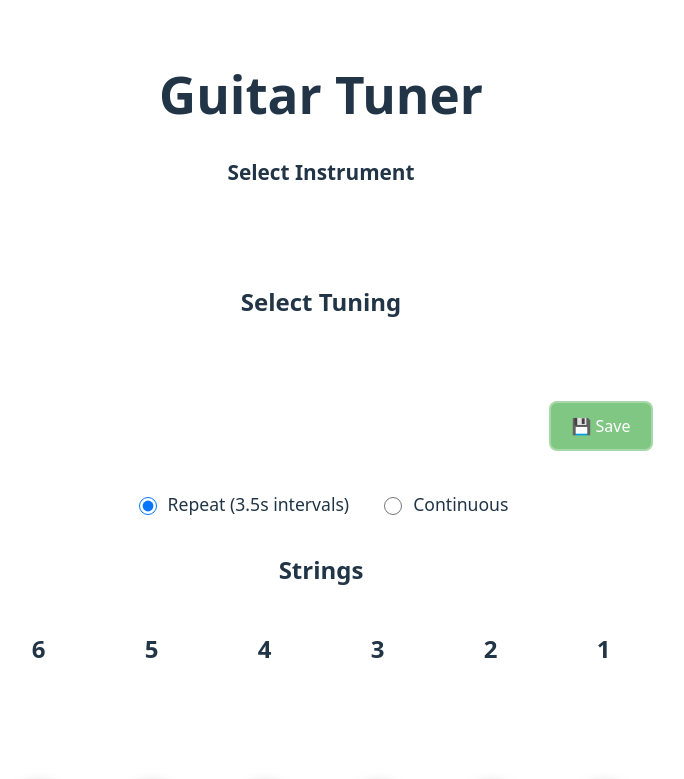
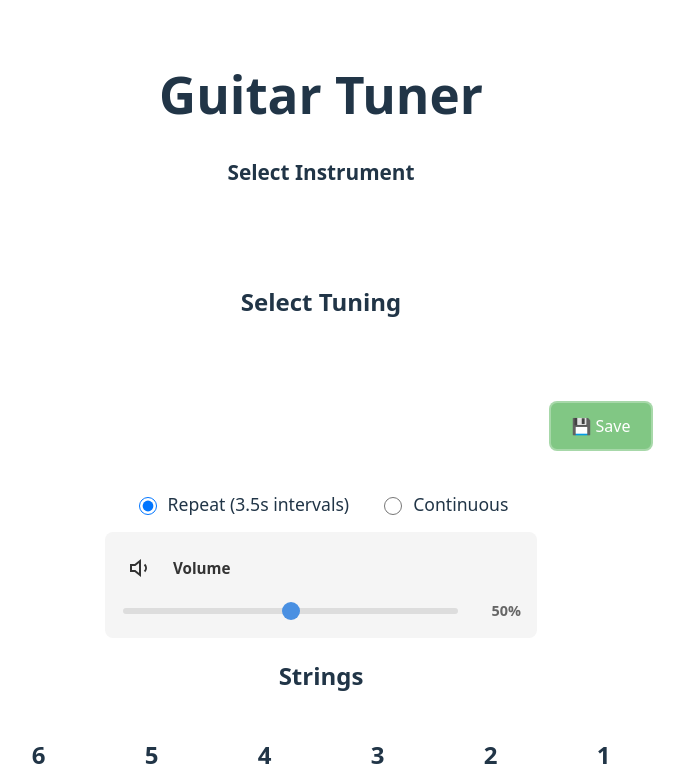
Before and after one commit to tkdguy85/guitar-tuner, a Vue app: page / in a window 1280 px wide. Shown: the top 779 px of the page, without its empty margins (319-1003 px from the left). Built offline with nearby package versions, Linux system fonts and the light colour scheme.

Commit message:
Volume controls updated

```diff
--- a/src/App.vue
+++ b/src/App.vue
@@ -32,6 +32,13 @@
       </section>
 
       <section>
+        <VolumeControl
+          v-model="volumeLevel"
+          @update:model-value="handleVolumeChange"
+        />
+      </section>
+
+      <section>
         <StringDisplay
           :strings="currentStrings"
           :playback-mode="playbackMode"
@@ -60,6 +67,7 @@ import { ref, computed, watch } from 'vue'
 import InstrumentSelector from './components/InstrumentSelector.vue'
 import TuningSelector from './components/TuningSelect.vue'
 import PlaybackControls from './components/PlaybackControls.vue'
+import VolumeControl from './components/VolumeControl.vue'
 import StringDisplay from './components/StringDisplay.vue'
 import SaveTuningModal from './components/SaveTuningModal.vue'
 import { useAudio } from './composables/useAudio'
@@ -75,7 +83,7 @@ const currentStrings = ref(['E2', 'A2', 'D3', 'G3', 'B3', 'E4'])
 const playingString = ref(null)
 
 const { customTunings, saveCustomTuning: saveToStorage, deleteCustomTuning: deleteFromStorage } = useStorage()
-const { playNote, stopNote } = useAudio()
+const { playNote, stopNote, setVolume, getVolume } = useAudio()
 
 const availableStringCounts = computed(() => {
   return Object.keys(STANDARD_TUNINGS[currentInstrument.value] || {})
@@ -84,6 +92,8 @@ const availableStringCounts = computed(() => {
 const availableTunings = computed(() => {
   return STANDARD_TUNINGS[currentInstrument.value]?.[currentStringCount.value] || {}
 })
+
+const volumeLevel = ref(Math.round(getVolume() * 100))
 
 function handleInstrumentChange(instrument) {
   currentInstrument.value = instrument
@@ -166,6 +176,10 @@ function handleStopAll() {
   playingString.value = null
 }
 
+function handleVolumeChange(newVolume) {
+  setVolume(newVolume / 100)
+}
+
 watch([currentInstrument, currentStringCount], () => {
   applyTuning()
 })
--- /dev/null
+++ b/src/components/VolumeControl.vue
@@ -0,0 +1,202 @@
+<template>
+  <div class="volume-control">
+    <div class="volume-header">
+      <button
+        class="mute-button"
+        @click="toggleMute"
+        :aria-label="isMuted ? 'Unmute' : 'Mute'"
+      >
+        <svg v-if="!isMuted && volume > 50" width="24" height="24" viewBox="0 0 24 24" fill="none" stroke="currentColor" stroke-width="2">
+          <polygon points="11 5 6 9 2 9 2 15 6 15 11 19 11 5"></polygon>
+          <path d="M15.54 8.46a5 5 0 0 1 0 7.07"></path>
+          <path d="M19.07 4.93a10 10 0 0 1 0 14.14"></path>
+        </svg>
+        <svg v-else-if="!isMuted && volume > 0" width="24" height="24" viewBox="0 0 24 24" fill="none" stroke="currentColor" stroke-width="2">
+          <polygon points="11 5 6 9 2 9 2 15 6 15 11 19 11 5"></polygon>
+          <path d="M15.54 8.46a5 5 0 0 1 0 7.07"></path>
+        </svg>
+        <svg v-else width="24" height="24" viewBox="0 0 24 24" fill="none" stroke="currentColor" stroke-width="2">
+          <polygon points="11 5 6 9 2 9 2 15 6 15 11 19 11 5"></polygon>
+          <line x1="23" y1="9" x2="17" y2="15"></line>
+          <line x1="17" y1="9" x2="23" y2="15"></line>
+        </svg>
+      </button>
+      <label for="volume-slider" class="volume-label">Volume</label>
+    </div>
+
+    <div class="slider-container">
+      <input
+        id="volume-slider"
+        type="range"
+        min="0"
+        max="100"
+        :value="volume"
+        @input="handleVolumeChange"
+        class="volume-slider"
+        :disabled="isMuted"
+      />
+      <span class="volume-value">{{ volume }}%</span>
+    </div>
+  </div>
+</template>
+
+<script setup>
+import { ref, computed, watch } from 'vue'
+
+const props = defineProps({
+  modelValue: {
+    type: Number,
+    default: 70
+  }
+})
+
+const emit = defineEmits(['update:modelValue'])
+
+const volume = ref(props.modelValue)
+const isMuted = ref(false)
+const volumeBeforeMute = ref(props.modelValue)
+
+watch(() => props.modelValue, (newValue) => {
+  volume.value = newValue
+})
+
+function handleVolumeChange(event) {
+  const newVolume = parseInt(event.target.value)
+  volume.value = newVolume
+
+  if (isMuted.value && newVolume > 0) {
+    isMuted.value = false
+  }
+
+  emit('update:modelValue', newVolume)
+}
+
+function toggleMute() {
+  if (isMuted.value) {
+    // Unmute - restore previous volume
+    isMuted.value = false
+    volume.value = volumeBeforeMute.value
+    emit('update:modelValue', volumeBeforeMute.value)
+  } else {
+    // Mute - save current volume and set to 0
+    volumeBeforeMute.value = volume.value
+    isMuted.value = true
+    volume.value = 0
+    emit('update:modelValue', 0)
+  }
+}
+</script>
+
+<style scoped>
+.volume-control {
+  padding: 1rem;
+  background: #f5f5f5;
+  border-radius: 8px;
+  max-width: 400px;
+  margin: 0 auto;
+}
+
+.volume-header {
+  display: flex;
+  align-items: center;
+  gap: 0.75rem;
+  margin-bottom: 0.75rem;
+}
+
+.mute-button {
+  background: none;
+  border: none;
+  cursor: pointer;
+  padding: 0.5rem;
+  display: flex;
+  align-items: center;
+  justify-content: center;
+  border-radius: 4px;
+  transition: background-color 0.2s;
+  color: #333;
+}
+
+.mute-button:hover {
+  background-color: #e0e0e0;
+}
+
+.mute-button:active {
+  background-color: #d0d0d0;
+}
+
+.volume-label {
+  font-weight: 600;
+  font-size: 0.95rem;
+  color: #333;
+}
+
+.slider-container {
+  display: flex;
+  align-items: center;
+  gap: 1rem;
+}
+
+.volume-slider {
+  flex: 1;
+  height: 6px;
+  border-radius: 3px;
+  background: #ddd;
+  outline: none;
+  -webkit-appearance: none;
+  appearance: none;
+}
+
+.volume-slider::-webkit-slider-thumb {
+  -webkit-appearance: none;
+  appearance: none;
+  width: 18px;
+  height: 18px;
+  border-radius: 50%;
+  background: #4a90e2;
+  cursor: pointer;
+  transition: background-color 0.2s, transform 0.2s;
+}
+
+.volume-slider::-webkit-slider-thumb:hover {
+  background: #357abd;
+  transform: scale(1.1);
+}
+
+.volume-slider::-moz-range-thumb {
+  width: 18px;
+  height: 18px;
+  border-radius: 50%;
+  background: #4a90e2;
+  cursor: pointer;
+  border: none;
+  transition: background-color 0.2s, transform 0.2s;
+}
+
+.volume-slider::-moz-range-thumb:hover {
+  background: #357abd;
+  transform: scale(1.1);
+}
+
+.volume-slider:disabled {
+  opacity: 0.5;
+  cursor: not-allowed;
+}
+
+.volume-slider:disabled::-webkit-slider-thumb {
+  cursor: not-allowed;
+  background: #999;
+}
+
+.volume-slider:disabled::-moz-range-thumb {
+  cursor: not-allowed;
+  background: #999;
+}
+
+.volume-value {
+  font-weight: 600;
+  font-size: 0.9rem;
+  color: #666;
+  min-width: 45px;
+  text-align: right;
+}
+</style>
--- a/src/composables/useAudio.js
+++ b/src/composables/useAudio.js
@@ -112,7 +112,7 @@ export function useAudio() {
     osc.type = 'sine'
     osc.frequency.setValueAtTime(noteToFrequency(note), audioContext.currentTime)
     osc.connect(gain)
-    gain.connect(audioContext.destination)
+    gain.connect(masterGainNode)
 
     return { osc, gain }
   }
@@ -134,7 +134,7 @@ export function useAudio() {
     source.playbackRate.value = targetFreq / sampleFreq
 
     source.connect(gain)
-    gain.connect(audioContext.destination)
+    gain.connect(masterGainNode)
 
     const now = audioContext.currentTime
     gain.gain.setValueAtTime(0.5, now)
@@ -173,7 +173,7 @@ export function useAudio() {
       const now = audioContext.currentTime
 
       gain.gain.setValueAtTime(0, now)
-      gain.gain.linearRampToValueAtTime(0.3, now + 0.05)
+      gain.gain.linearRampToValueAtTime(0.5, now + 0.05)
 
       osc.start()
 
```
